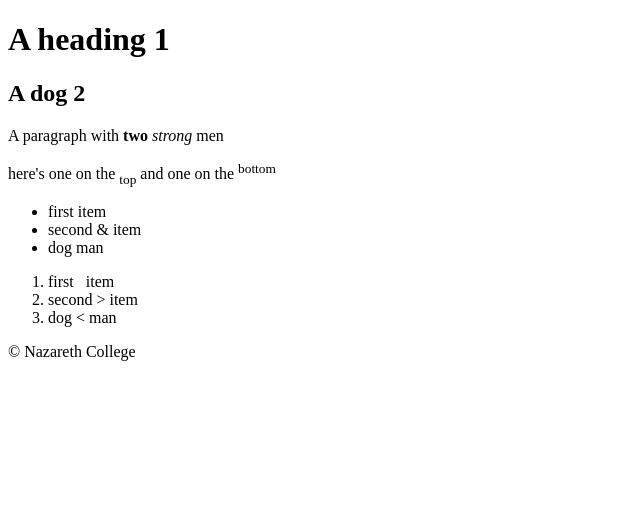
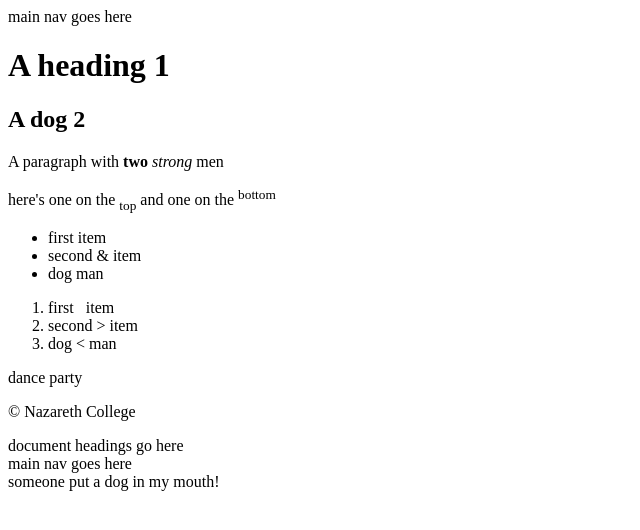
Before and after one commit to jtd8414/assignment1, a plain HTML site: page index.html in a window 1280 px wide. Shown: the whole page, without its empty margins (0-640 px from the left). Drawn offline with Linux system fonts and the light colour scheme.

Commit message:
header navs etc

```diff
--- a/index.html
+++ b/index.html
@@ -8,6 +8,9 @@
 </head>
 
 <body>
+    <header><nav>main nav goes here</nav></header>
+
+    <main>
         <h1>A heading 1</h1>
         <h2>A dog 2</h2>
         <p>A paragraph with <strong>two</strong> <em>strong</em> men</p>
@@ -23,9 +26,14 @@
             <li>second &gt; item</li>
             <li>dog &lt; man</li>
         </ol>
+        <div>dance party</div>
+
+        <p>&copy; Nazareth College</p>
+    </main>
+</body>
+<header>document headings go here</header>
+<nav>main nav goes here</nav>
+<footer>someone put a dog in my mouth!</footer>
 
 
-    <p>&copy; Nazareth College</p>
-</body>
-
 </html>
```
Lines whose indentation alone changed are shown as unchanged.
